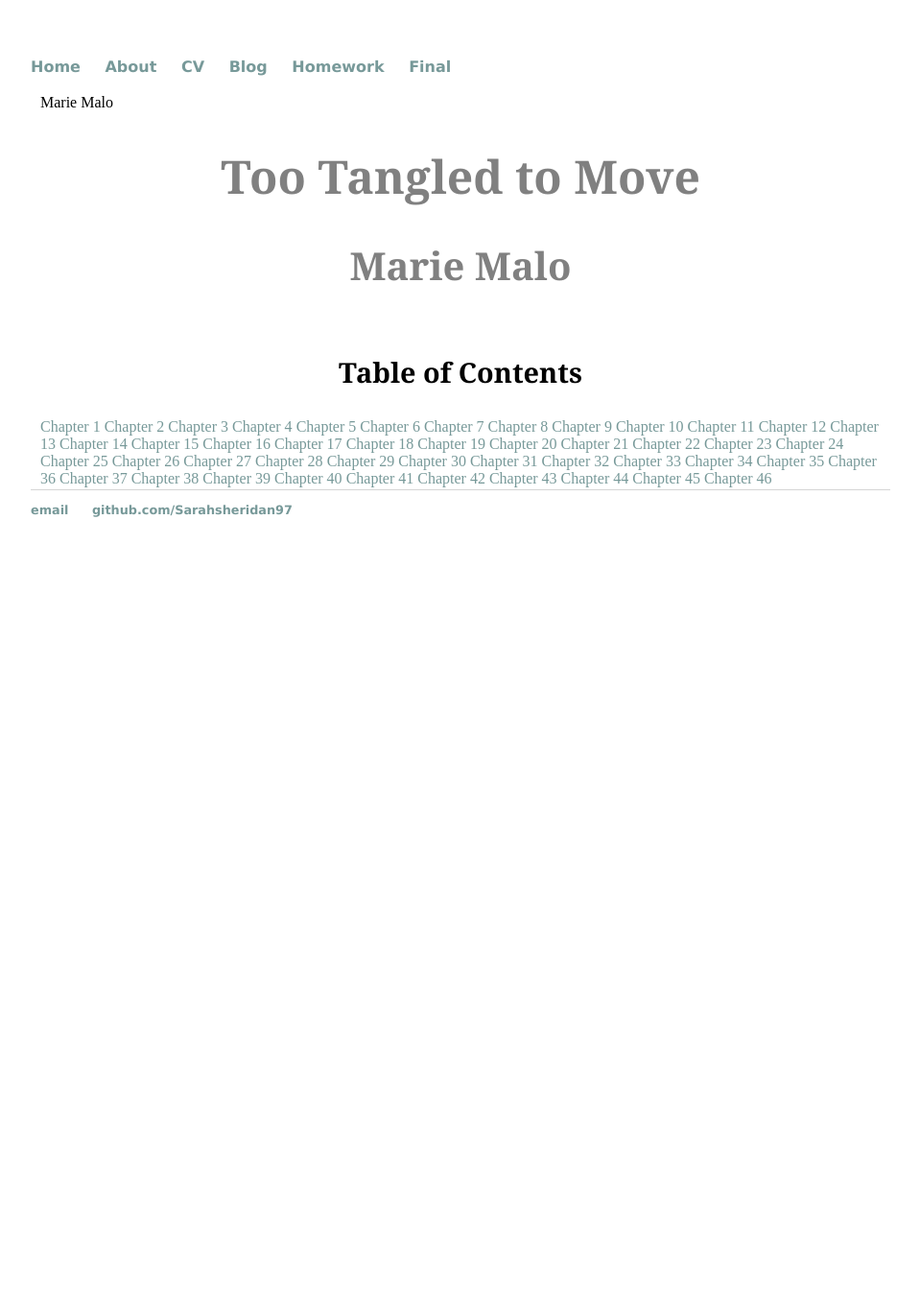
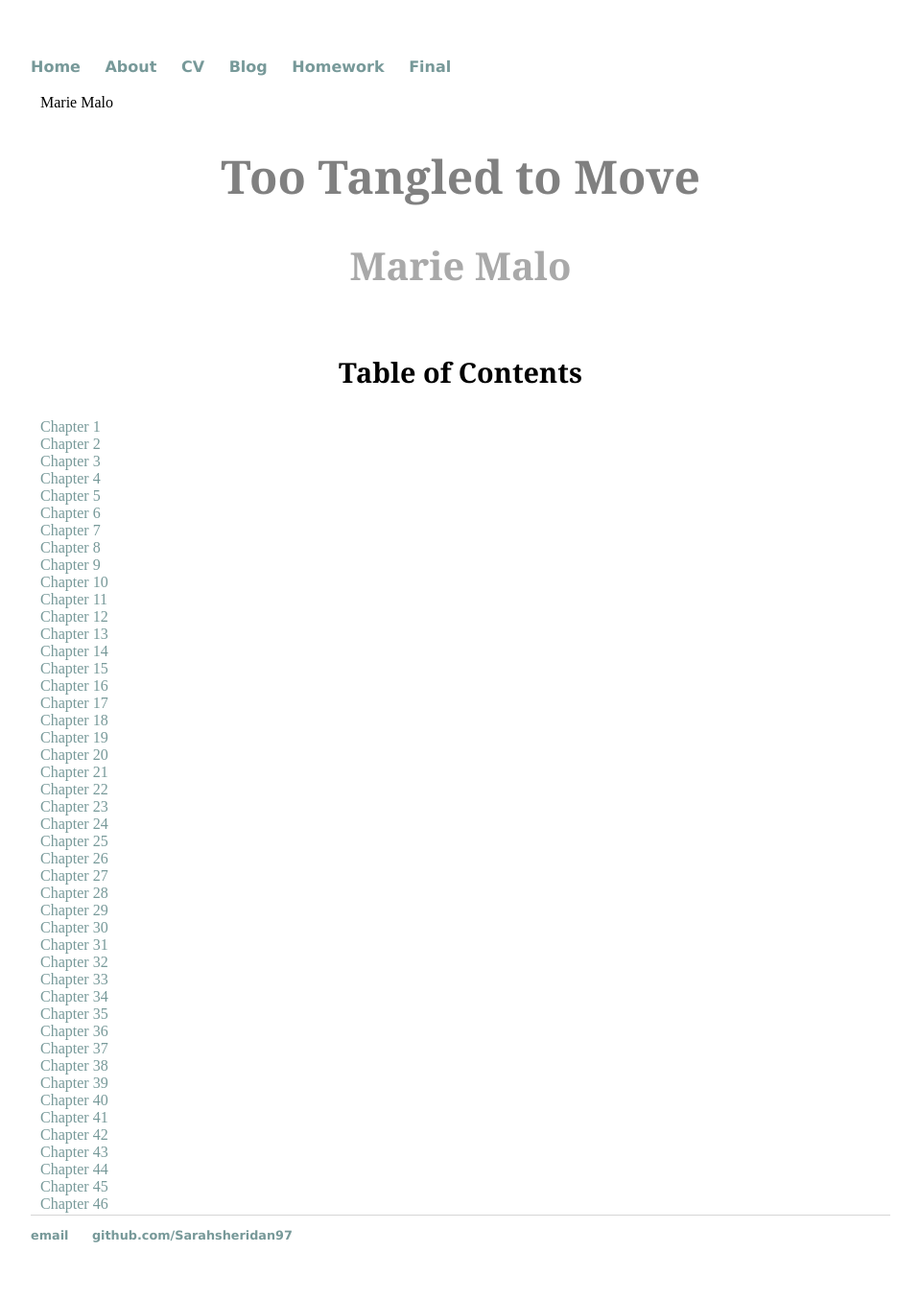
Before and after one commit to Sarahsheridan97/sarahsheridan97.github.io, a Jekyll site: the page built from final/finalv3.html, in a window 1280 px wide. Shown: the whole page at 96% size, without its empty margins (160-1119 px from the left). Built offline with Jekyll 4.4.1, drawn with Linux system fonts in a browser that asks for light colours; before the commit the page ends 900 px from its top, so only the background shows below that.

Commit message:
Update extra.css

```diff
--- a/css/extra.css
+++ b/css/extra.css
@@ -16,10 +16,10 @@
   float: left;
 }
 column.side {
-  width: 10%;
+  width: 15%;
 }
 column.middle {
-  width: 80%;
+  width: 70%;
 }
 @media screen and (max-width: 600px) {
   column.side, column.middle {
@@ -57,13 +57,13 @@
 }
 
 li {
-  display: inline;
+  display: block;
 }
 
 title {
     font-size: 4em;
     font-family: "Georgia", "Times New Roman", Serif;
-    color: gray;
+    color: darkgray;
     text-align: center;
     font-variant: small-caps;
 }
@@ -79,7 +79,7 @@
     font-size: 2.5em;
     font-family:"Georgia", "Times New Roman", Serif;
     text-align: center;
-    color: gray;
+    color: darkgray;
 }
 
 h3 {
@@ -91,6 +91,7 @@
 h4 {
     font-size: 1.8em;
     font-family:"Georgia", "Times New Roman", Serif;
+  text-align:center
 }
 
 h5 {
```
